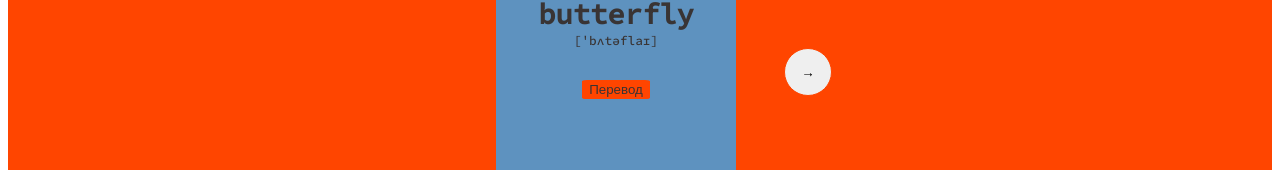
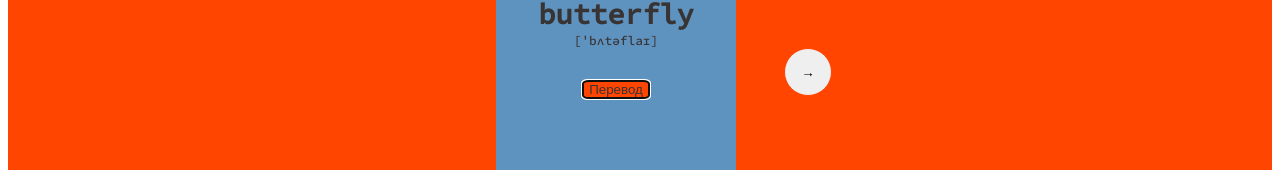
Before and after one commit to skorokhodtatiana/learnEnglish-React-project, a React (Create React App) app in the folder learn-english/: page /topicCard/Animals in a window 1280 px wide. Shown: the part 355-525 px from the top of the page. Built offline with nearby package versions, Linux system fonts and the light colour scheme.

Commit message:
added ref

```diff
--- a/learn-english/src/components/flashCard/FlashCard.jsx
+++ b/learn-english/src/components/flashCard/FlashCard.jsx
@@ -1,7 +1,8 @@
+//import React, { useState, useRef, useEffect } from "react";
 import React, { useState } from "react";
 import "./_flashCard.scss";
 
-const FlashCard = (props) => {
+const FlashCard = React.forwardRef((props, ref) => {
   const { englishWord, transcription, translation, wordRu } = props;
   const [pressed, setPressed] = useState(wordRu);
   const handlePressed = () => {
@@ -15,12 +16,16 @@ const FlashCard = (props) => {
       {pressed ? (
         <div className="fleshCard__russianhWord">{translation}</div>
       ) : (
-        <button className="fleshCard__btnOpen" onClick={() => handlePressed()}>
+        <button
+          className="fleshCard__btnOpen"
+          ref={ref}
+          onClick={() => handlePressed()}
+        >
           Перевод
         </button>
       )}
     </div>
   );
-};
+});
 
 export default FlashCard;
--- a/learn-english/src/components/topicCard/Topic.jsx
+++ b/learn-english/src/components/topicCard/Topic.jsx
@@ -1,7 +1,8 @@
 import { useParams } from "react-router-dom";
 import FlashCard from "../flashCard/FlashCard";
 import { dataCards } from "../../assets/DataCards";
-import { useState } from "react";
+//import { useState } from "react";
+import React, { useState, useRef, useEffect } from "react";
 
 export default function Topic(props) {
   let params = useParams();
@@ -17,6 +18,10 @@ export default function Topic(props) {
   const slideRight = () => {
     setIndex(index + 1);
   };
+
+  const ref = useRef();
+  useEffect(() => ref.current.focus(), []);
+
   return (
     <>
       <h2 className="nameChoseTopic">Topic card is {params.topicName}</h2>;
@@ -34,6 +39,7 @@ export default function Topic(props) {
               transcription={arrTopic[index].transcription}
               translation={arrTopic[index].translation}
               wordRu={arrTopic[index].wordRu}
+              ref={ref}
             />
             {index < arrTopic.length - 1 && (
               <button
```
